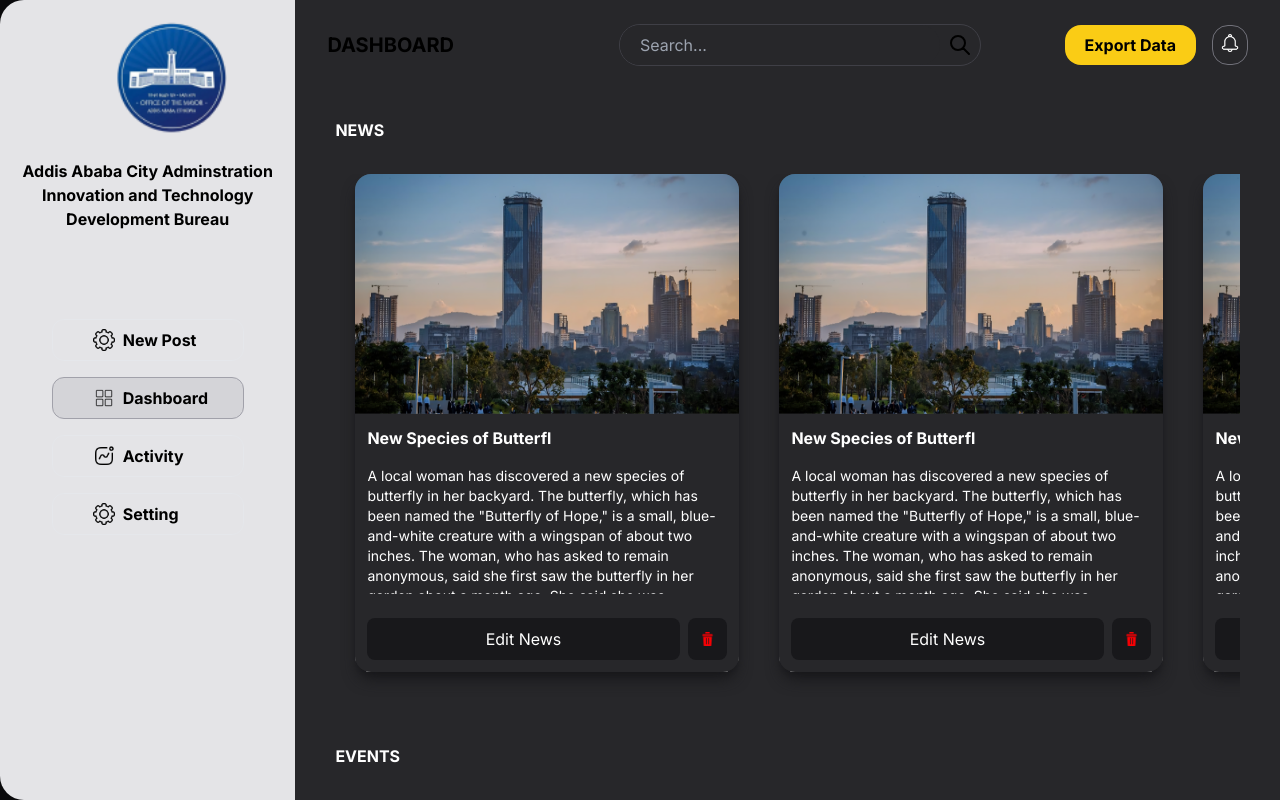
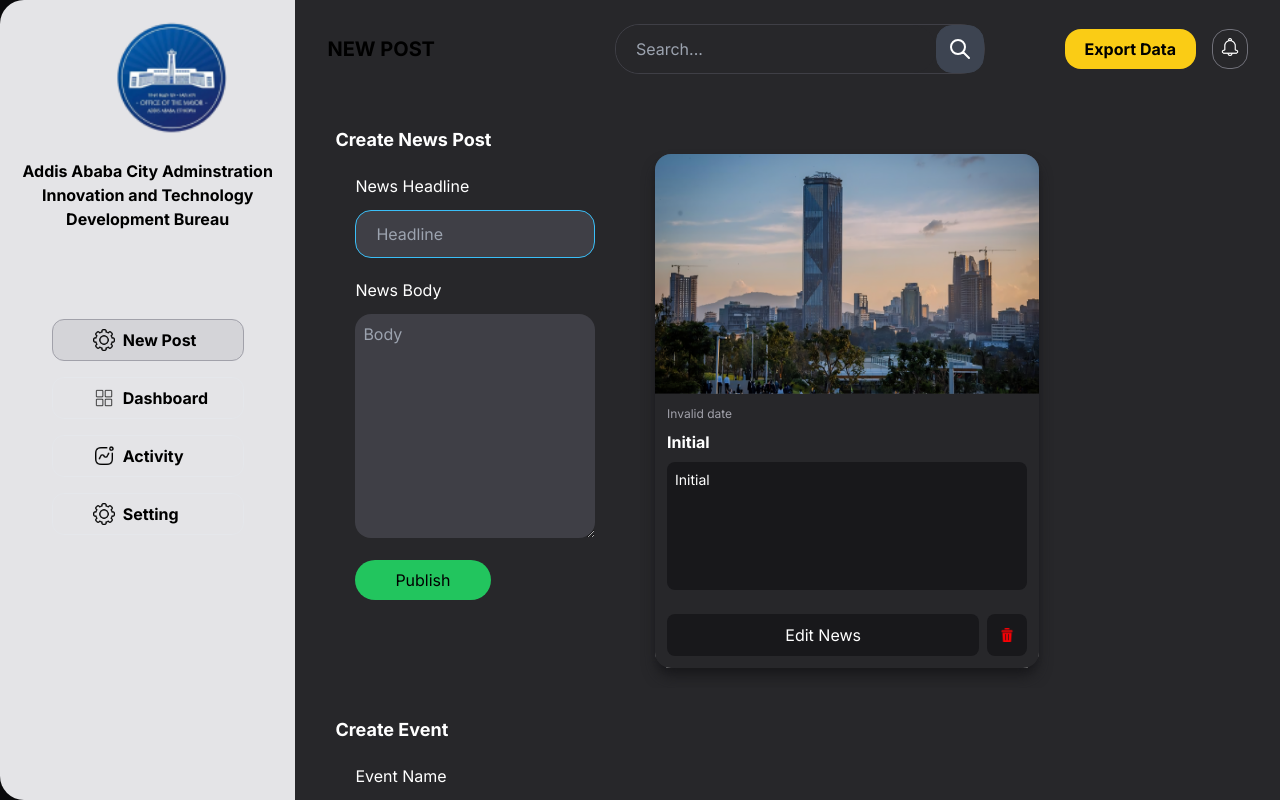
Before and after one commit to dagmawibabi/SmartAddisAdminPanel, a Next.js app: page / in a window 1280 px wide. Built offline with nearby package versions, Linux system fonts and the light colour scheme.

Commit message:
can post news

```diff
--- a/app/components/dashboard.tsx
+++ b/app/components/dashboard.tsx
@@ -1,19 +1,52 @@
 'use client';
 
+import { useEffect, useState } from "react";
 import EachPostedNews from "./eachPostedNews";
+import axios from "axios";
+
+// interface News {
+//     image: string;
+//     headline: string;
+//     body: string;
+//     date: string;
+// }
 
 interface News {
-    image: string;
-    headline: string;
-    body: string;
-    date: string;
+    id: string;
+    title: string;
+    content: string;
+    author: string;
+    published: boolean;
+    pillars: Array<any>;
+    companies: Array<any>;
+    createdAt: string;
+    updatedAt: string;
 }
 
-export default function Dashboard({postedList} : {postedList: Array<News>}) {
+export default function Dashboard() {
+    const [newsList, setNewsList] = useState([]);
+
+    useEffect(() => {
+        getNews()
+    }, [])
+
+    // Get News
+    async function getNews() {
+        setNewsList([]);
+        await axios.get("https://smartcity-ohdk.onrender.com/v1/news/")
+            .then((response) => {
+                setNewsList(response["data"]["result"]["newss"]);
+            }).catch((e) => {
+                console.log(e);
+            })
+    }
     return (
         <div>
             {/* Stats */}
             <div className='text-white mt-2 px-10 pt-5 pb-5 h-fit bg-zinc-800 overflow-scroll'>
+
+
+
 
                 {/* News */}
                 <div className='mb-8'>
@@ -23,8 +56,8 @@ export default function Dashboard({postedList} : {postedList: Array<News>}) {
                 {/* Posted News Component */}
                 <div className='flex w-full overflow-scroll h-[530px]'>
                     {
-                        postedList.map(news => {
-                            return <EachPostedNews key={Date.now()} image={news["image"]} headline={news["headline"]} body={news["body"]} date={news["date"]} />;
+                        newsList.map(news => {
+                            return <EachPostedNews key={news["updatedAt"]} image={"/newsTemplate.png"} headline={news["title"]} body={news["content"]} date={news["updatedAt"]} />;
                         })
                     }
                 </div>
@@ -37,8 +70,8 @@ export default function Dashboard({postedList} : {postedList: Array<News>}) {
                 {/* Posted News Component */}
                 <div className='flex w-full overflow-scroll h-[530px]'>
                     {
-                        postedList.map(news => {
-                            return <EachPostedNews key={Date.now()} image={news["image"]} headline={news["headline"]} body={news["body"]} date={news["date"]} />;
+                        newsList.map(news => {
+                            return <EachPostedNews key={news["updatedAt"]} image={"/newsTemplate.png"} headline={news["title"]} body={news["content"]} date={news["updatedAt"]} />;
                         })
                     }
                 </div>
@@ -52,8 +85,8 @@ export default function Dashboard({postedList} : {postedList: Array<News>}) {
                 {/* Posted News Component */}
                 <div className='flex w-full overflow-scroll h-[530px]'>
                     {
-                        postedList.map(news => {
-                            return <EachPostedNews key={Date.now()} image={news["image"]} headline={news["headline"]} body={news["body"]} date={news["date"]} />;
+                        newsList.map(news => {
+                            return <EachPostedNews key={news["updatedAt"]} image={"/newsTemplate.png"} headline={news["title"]} body={news["content"]} date={news["updatedAt"]} />;
                         })
                     }
                 </div>
--- a/app/components/eachPostedNews.tsx
+++ b/app/components/eachPostedNews.tsx
@@ -1,6 +1,12 @@
+import moment from "moment";
 import Image from "next/image";
+import daisyui from "daisyui";
 
 export default function EachPostedNews({image, headline, body, date} : {image:string, headline:string, body:string, date:string}) {
+    // Make Date Readable
+    const rawDate = moment(date, 'YYYY-MM-DDTHH:mm:ss.sssZ');
+    let convertedDate = rawDate.format('MMMM D, YYYY HH:mm:ss');
+
     return (
         <div className='w-96 h-fit mx-5 shadow-lg shadow-zinc-900 rounded-2xl bg-clip-border overflow-clip hover:shadow-zinc-950 '>
 
@@ -10,14 +16,20 @@ export default function EachPostedNews({image, headline, body, date} : {image:st
                 <Image src={image} alt="newsimage" className='w-full h-full' width={100} height={100} />
             </div>
             <div className='p-3 bg-zinc-800 shadow-lg shadow-white'>
+                {/* News Date */}
+                <div className='text-xs pb-2 text-zinc-400'>
+                    <p className=''>
+                        {convertedDate}
+                    </p>
+                </div>
 
                 {/* News Headline */}
-                <div className='pb-4'>
+                <div className='pb-2'>
                     <span className='font-bold'> {headline} </span>
                 </div>
 
                 {/* News Body */}
-                <div className='h-32 overflow-scroll text-sm '>
+                <div className='h-32 overflow-scroll text-sm bg-zinc-900 rounded-lg p-2 hover:bg-zinc-950'>
                     <p className=''>
                         {body}
                     </p>
--- a/app/components/newContent.tsx
+++ b/app/components/newContent.tsx
@@ -1,9 +1,45 @@
+'use client';
+
+import axios from "axios";
 import EachPostedNews from "./eachPostedNews";
+import { useEffect, useState } from "react";
 
 export default function NewContent() {
+    let initialNewsPreview = {
+        // "id": string,
+        "title": "Initial" as string,
+        "content": "Initial" as string,
+        "author": "" as string,
+        // "published": boolean,
+        "pillars": [""] as Array<any>,
+        "companies": [""] as Array<any>,
+        // "createdAt": string,
+        // "updatedAt": "",
+    }
+    function setNewsPreview() {
+        let newsHeadlineInput = document.getElementById("newsHeadline") as HTMLInputElement;
+        let headline = newsHeadlineInput.value;
+        let newsBodyInput = document.getElementById("newsBody") as HTMLInputElement;
+        let body = newsBodyInput.value;
 
-    function setNewsPreview() {
 
+        let newsObject = {
+            "title": headline as string,
+            "content": body as string,
+            "author": "6464b045ff7637578f7f2c3b" as string,
+            "pillars": ["64a6b8eecda18028cd8cd07e"] as Array<string>,
+            "companies": ["64a6eb62285317c2fa07d872"] as Array<string>
+        };
+
+        setPreviewNews(newsObject);
+    }
+
+    const [previewNews, setPreviewNews] = useState(initialNewsPreview);
+
+    async function publishNews() {
+        await axios.post("https://smartcity-ohdk.onrender.com/v1/news/",
+            previewNews
+        ).then((response) => {console.log(response)}).catch((e) => console.log(e));
     }
 
     return (
@@ -16,26 +52,39 @@ export default function NewContent() {
                         {/* Headline */}
                         <span> News Headline </span>
                         <div>
-                            <input type="text" placeholder="Headline" className="input input-bordered input-info w-full max-w-lg bg-zinc-700 rounded-2xl mt-3 p-2 pl-5" />
+                            <input
+                                id="newsHeadline"
+                                type="text"
+                                placeholder="Headline"
+                                onChange={setNewsPreview}
+                                className="input input-bordered input-info w-full max-w-lg bg-zinc-700 rounded-2xl mt-3 p-2 pl-5"
+                            />
                         </div>
                         <div className="mt-5"></div>
 
                         {/* Content */}
                         <span> News Body </span>
                         <div>
-                            <textarea placeholder="Body" className="w-full max-w-lg bg-zinc-700 rounded-2xl mt-3 p-2 h-56"> </textarea>
+                            <textarea
+                                id="newsBody"
+                                placeholder="Body"
+                                onChange={setNewsPreview}
+                                className="w-full max-w-lg bg-zinc-700 rounded-2xl mt-3 p-2 h-56"
+                            >
+                            </textarea>
                         </div>
 
                         {/* Publish */}
                         <div className="rounded-3xl py-2 px-10 mt-4 bg-green-500 w-fit text-black hover:bg-green-400 hover:cursor-pointer">
-                            <button> Publish </button>
+                            <button onClick={publishNews}> Publish </button>
                         </div>
 
                     </div>
 
+                    {/* Preview */}
                     <div className="">
 
-                        <EachPostedNews headline="" body="" image="/newsTemplate.png" date={Date.now().toString()} />
+                        <EachPostedNews headline={previewNews["title"]} body={previewNews["content"]} image="/newsTemplate.png" date={Date.now().toString()} />
 
                     </div>
 
--- a/app/page.tsx
+++ b/app/page.tsx
@@ -10,7 +10,7 @@ import NewContent from './components/newContent';
 
 export default function Home() {
 
-  const [currentIndex, chooseIndex] = useState(1);
+  const [currentIndex, chooseIndex] = useState(0);
 
   function choosePage(index: number) {
     chooseIndex(index);
@@ -124,7 +124,7 @@ export default function Home() {
           {currentIndex == 0 ?
             <NewContent /> :
               currentIndex == 1 ?
-            <Dashboard postedList={postedList}/>
+            <Dashboard/>
             : <Activities />
           }
 
--- a/package.json
+++ b/package.json
@@ -13,9 +13,11 @@
     "@types/react": "18.2.6",
     "@types/react-dom": "18.2.4",
     "autoprefixer": "10.4.14",
+    "axios": "^1.4.0",
     "daisyui": "^2.51.6",
     "eslint": "8.41.0",
     "eslint-config-next": "13.4.3",
+    "moment": "^2.29.4",
     "next": "13.4.3",
     "postcss": "8.4.23",
     "react": "18.2.0",
--- a/tailwind.config.js
+++ b/tailwind.config.js
@@ -14,5 +14,5 @@ module.exports = {
       },
     },
   },
-  plugins: [],
+  plugins: [require("daisyui")],
 }
```
Also changed, not shown: 1 other file (tests, documents, lock files or other folders).
